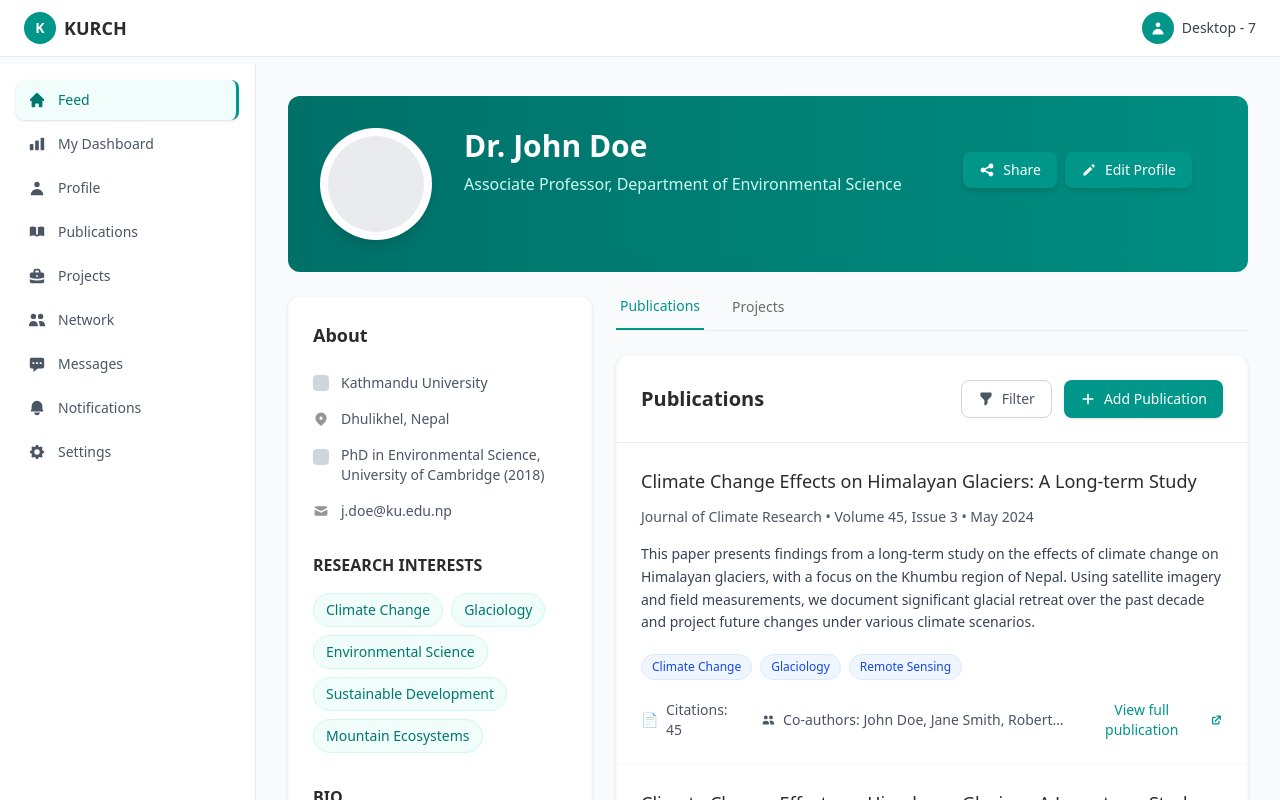
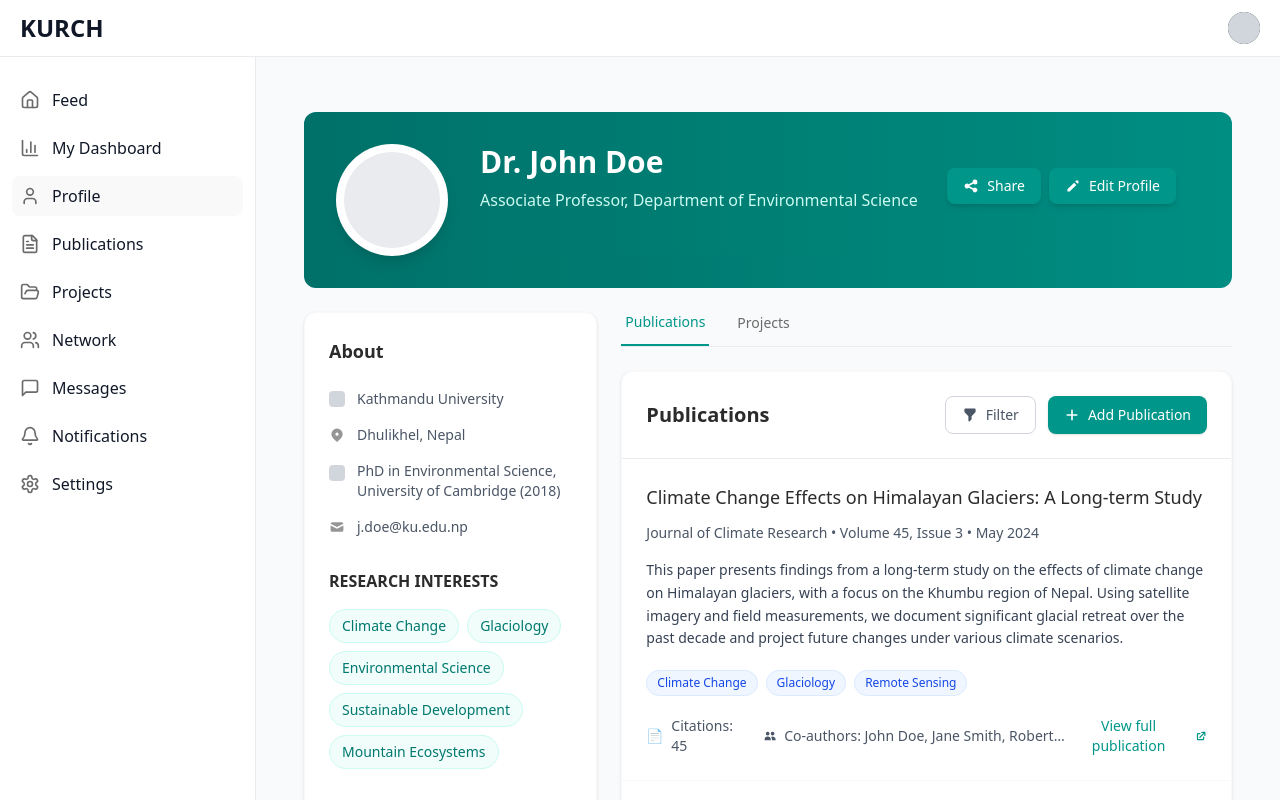
Before and after one commit to kuosc2005/kurch, a Next.js app: page /profile/1 in a window 1280 px wide. Shown: the top 800 px of the page. Built offline with nearby package versions, Linux system fonts and the light colour scheme.

Commit message:
Basic Page

```diff
--- a/src/app/(protected)/layout.tsx
+++ b/src/app/(protected)/layout.tsx
@@ -1,129 +1,16 @@
-"use client";
+// app/layout.tsx
+import type { Metadata } from "next";
+import AcademicLayout from "@/components/Navigation";
 
-import { useState, ReactNode } from "react";
-import { IconType } from "react-icons";
-import {
-  HiMenu,
-  HiX,
-  HiHome,
-  HiChartBar,
-  HiUser,
-  HiBookOpen,
-  HiBriefcase,
-  HiUsers,
-  HiChatAlt,
-  HiBell,
-  HiCog,
-} from "react-icons/hi";
+export const metadata: Metadata = {
+  title: "KURCH - Academic Research Platform",
+  description: "Academic research and collaboration platform",
+};
 
-interface LayoutProps {
-  children: ReactNode;
+export default function RootLayout({
+  children,
+}: {
+  children: React.ReactNode;
+}) {
+  return <AcademicLayout>{children}</AcademicLayout>;
 }
-
-interface SidebarItem {
-  icon: IconType;
-  label: string;
-  active?: boolean;
-}
-
-export default function Layout({ children }: LayoutProps) {
-  const [sidebarOpen, setSidebarOpen] = useState(false);
-
-  const sidebarItems: SidebarItem[] = [
-    { icon: HiHome, label: "Feed", active: true },
-    { icon: HiChartBar, label: "My Dashboard" },
-    { icon: HiUser, label: "Profile" },
-    { icon: HiBookOpen, label: "Publications" },
-    { icon: HiBriefcase, label: "Projects" },
-    { icon: HiUsers, label: "Network" },
-    { icon: HiChatAlt, label: "Messages" },
-    { icon: HiBell, label: "Notifications" },
-    { icon: HiCog, label: "Settings" },
-  ];
-
-  return (
-    <div className="min-h-screen bg-gray-50">
-      {/* Fixed Top Navigation */}
-      <nav className="fixed top-0 left-0 right-0 z-50 bg-white border-b border-gray-200 px-4 lg:px-6 py-3 flex items-center justify-between">
-        <div className="flex items-center space-x-4">
-          {/* Mobile menu button */}
-          <button
-            onClick={() => setSidebarOpen(!sidebarOpen)}
-            className="lg:hidden p-2 rounded-md hover:bg-gray-100 transition-colors"
-            aria-label="Toggle sidebar"
-          >
-            {sidebarOpen ? <HiX size={20} /> : <HiMenu size={20} />}
-          </button>
-
-          {/* Logo */}
-          <div className="flex items-center space-x-2">
-            <div className="w-8 h-8 bg-teal-600 rounded-full flex items-center justify-center">
-              <span className="text-white font-bold text-sm">K</span>
-            </div>
-            <span className="font-bold text-gray-800 text-lg">KURCH</span>
-          </div>
-        </div>
-
-        {/* User Profile */}
-        <div className="flex items-center space-x-2">
-          <div className="w-8 h-8 bg-teal-600 rounded-full flex items-center justify-center">
-            <HiUser size={16} className="text-white" />
-          </div>
-          <span className="hidden sm:inline text-gray-700 text-sm">
-            Desktop - 7
-          </span>
-        </div>
-      </nav>
-
-      <div className="flex pt-16">
-        {" "}
-        {/* Add top padding for fixed navbar */}
-        {/* Fixed Sidebar */}
-        <aside
-          className={`
-          fixed lg:static inset-y-0 left-0 z-40 w-64 bg-white border-r border-gray-200 transform transition-transform duration-300 ease-in-out
-          ${
-            sidebarOpen ? "translate-x-0" : "-translate-x-full lg:translate-x-0"
-          }
-          lg:top-16 top-16
-        `}
-        >
-          <div className="h-full overflow-y-auto py-4">
-            <nav className="px-4 space-y-1">
-              {sidebarItems.map((item, index) => (
-                <a
-                  key={index}
-                  href="#"
-                  className={`
-                    flex items-center space-x-3 px-3 py-2.5 rounded-lg text-sm font-medium transition-all duration-200
-                    ${
-                      item.active
-                        ? "bg-teal-50 text-teal-700 border-r-3 border-teal-600 shadow-sm"
-                        : "text-gray-600 hover:bg-gray-50 hover:text-gray-900"
-                    }
-                  `}
-                >
-                  <item.icon size={18} />
-                  <span>{item.label}</span>
-                </a>
-              ))}
-            </nav>
-          </div>
-        </aside>
-        {/* Overlay for mobile */}
-        {sidebarOpen && (
-          <div
-            className="fixed inset-0 bg-black bg-opacity-50 z-30 lg:hidden"
-            onClick={() => setSidebarOpen(false)}
-          />
-        )}
-        {/* Main Content with proper spacing */}
-        <main className="flex-1 lg:ml-0 min-h-screen">
-          <div className="px-4 sm:px-6 lg:px-8 py-6 lg:py-8 max-w-7xl mx-auto">
-            {children}
-          </div>
-        </main>
-      </div>
-    </div>
-  );
-}
--- a/src/app/(protected)/profile/[id]/page.tsx
+++ b/src/app/(protected)/profile/[id]/page.tsx
@@ -73,6 +73,7 @@ export default function ProfilePage() {
   ];
 
   return (
+    <div className="max-w-7xl mx-auto">
       <div className="space-y-6">
         {/* Profile Header */}
         <div className="bg-gradient-to-r from-teal-700 to-teal-600 rounded-xl p-6 sm:p-8 relative overflow-hidden">
@@ -116,7 +117,9 @@ export default function ProfilePage() {
           {/* Left Sidebar - About */}
           <div className="xl:col-span-1 space-y-6">
             <div className="bg-white rounded-xl p-6 shadow-sm border border-gray-100">
-            <h3 className="text-lg font-semibold text-gray-800 mb-6">About</h3>
+              <h3 className="text-lg font-semibold text-gray-800 mb-6">
+                About
+              </h3>
 
               <div className="space-y-4 mb-8">
                 <div className="flex items-center space-x-3 text-gray-600">
@@ -164,8 +167,8 @@ export default function ProfilePage() {
                   Dr. John Doe is an Associate Professor in the Department of
                   Environmental Science at Kathmandu University. His research
                   primarily focuses on climate change impacts on mountain
-                ecosystems, with a particular emphasis on glacial retreat in the
-                Himalayas.
+                  ecosystems, with a particular emphasis on glacial retreat in
+                  the Himalayas.
                 </p>
               </div>
 
@@ -273,5 +276,6 @@ export default function ProfilePage() {
           </div>
         </div>
       </div>
+    </div>
   );
 }
--- /dev/null
+++ b/src/components/Navigation.tsx
@@ -0,0 +1,122 @@
+// components/AcademicLayout.tsx
+"use client";
+
+import React, { useState } from "react";
+import Link from "next/link";
+import { usePathname } from "next/navigation";
+import {
+  Home,
+  BarChart3,
+  User,
+  FileText,
+  FolderOpen,
+  Users,
+  MessageSquare,
+  Bell,
+  Settings,
+  Menu,
+} from "lucide-react";
+
+interface AcademicLayoutProps {
+  children: React.ReactNode;
+}
+
+const AcademicLayout: React.FC<AcademicLayoutProps> = ({ children }) => {
+  const [sidebarOpen, setSidebarOpen] = useState(false);
+  const pathname = usePathname();
+
+  const navigation = [
+    { name: "Feed", href: "/", icon: Home },
+    { name: "My Dashboard", href: "/dashboard", icon: BarChart3 },
+    { name: "Profile", href: "/profile", icon: User },
+    { name: "Publications", href: "/publications", icon: FileText },
+    { name: "Projects", href: "/projects", icon: FolderOpen },
+    { name: "Network", href: "/network", icon: Users },
+    { name: "Messages", href: "/messages", icon: MessageSquare },
+    { name: "Notifications", href: "/notifications", icon: Bell },
+    { name: "Settings", href: "/settings", icon: Settings },
+  ];
+
+  const isActive = (href: string) => {
+    if (href === "/") {
+      return pathname === "/";
+    }
+    return pathname.startsWith(href);
+  };
+
+  return (
+    <div className="min-h-screen bg-gray-50">
+      {/* Top Navigation */}
+      <nav className="bg-white border-b border-gray-200 fixed w-full z-50 top-0">
+        <div className="px-3 py-3 lg:px-5 lg:pl-3">
+          <div className="flex items-center justify-between">
+            <div className="flex items-center justify-start">
+              <button
+                onClick={() => setSidebarOpen(!sidebarOpen)}
+                className="inline-flex items-center p-2 text-sm text-gray-500 rounded-lg lg:hidden hover:bg-gray-100 focus:outline-none focus:ring-2 focus:ring-gray-200"
+              >
+                <Menu className="w-6 h-6" aria-hidden="true" />
+              </button>
+              <Link href="/" className="flex ml-2 md:mr-24">
+                <span className="self-center text-xl font-semibold sm:text-2xl whitespace-nowrap text-gray-900">
+                  KURCH
+                </span>
+              </Link>
+            </div>
+            <div className="flex items-center">
+              <div className="flex items-center ml-3">
+                <button className="flex text-sm bg-gray-800 rounded-full focus:ring-4 focus:ring-gray-300">
+                  <div className="w-8 h-8 bg-gray-300 rounded-full"></div>
+                </button>
+              </div>
+            </div>
+          </div>
+        </div>
+      </nav>
+
+      {/* Sidebar */}
+      <aside
+        className={`fixed top-0 left-0 z-40 w-64 h-screen pt-20 transition-transform bg-white border-r border-gray-200 ${
+          sidebarOpen ? "translate-x-0" : "-translate-x-full"
+        } lg:translate-x-0`}
+      >
+        <div className="h-full px-3 pb-4 overflow-y-auto bg-white">
+          <ul className="space-y-2 font-medium">
+            {navigation.map((item) => {
+              const Icon = item.icon;
+              return (
+                <li key={item.name}>
+                  <Link
+                    href={item.href}
+                    className={`flex items-center p-2 text-gray-900 rounded-lg hover:bg-gray-100 group ${
+                      isActive(item.href) ? "bg-gray-100" : ""
+                    }`}
+                    onClick={() => setSidebarOpen(false)}
+                  >
+                    <Icon className="w-5 h-5 text-gray-500 transition duration-75 group-hover:text-gray-900" />
+                    <span className="ml-3">{item.name}</span>
+                  </Link>
+                </li>
+              );
+            })}
+          </ul>
+        </div>
+      </aside>
+
+      {/* Mobile backdrop */}
+      {sidebarOpen && (
+        <div
+          className="fixed inset-0 z-20 bg-gray-600/60 lg:hidden"
+          onClick={() => setSidebarOpen(false)}
+        />
+      )}
+
+      {/* Main content */}
+      <div className=" p-12 lg:ml-64 ">
+        <div className=" mt-16">{children}</div>
+      </div>
+    </div>
+  );
+};
+
+export default AcademicLayout;
```
Lines whose indentation alone changed are shown as unchanged.
